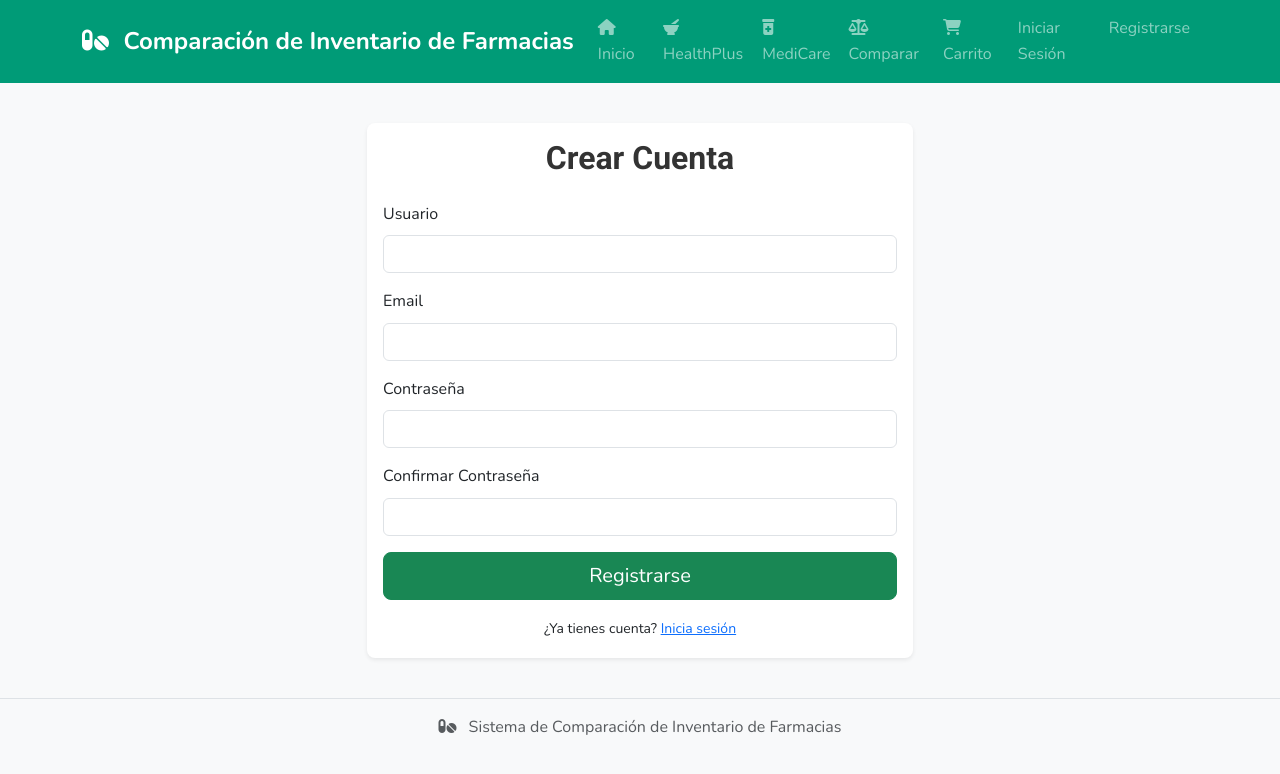
After one commit to ramielk/Comparador-de-precios-farmacias, a Flask app: page /register in a window 1280 px wide. The commit adds this page. Shown: the top 774 px of the page. Run offline with Flask 3, Linux system fonts and the light colour scheme; some libraries are stand-ins or nearby versions.

Commit message:
Raymodificación

```diff
--- a/app.py
+++ b/app.py
@@ -1,6 +1,15 @@
+from flask_talisman import Talisman
+from flask_limiter import Limiter
+from flask_limiter.util import get_remote_address
+from flask_sqlalchemy import SQLAlchemy
+from flask_login import LoginManager, login_user, logout_user, login_required, current_user
+from flask_wtf.csrf import CSRFProtect
+from werkzeug.security import generate_password_hash, check_password_hash
+from flask import Flask, render_template, request, redirect, url_for, session, flash
+from forms import RegistrationForm, LoginForm
+
 import logging
 import os
-from flask import Flask, render_template, request, redirect, url_for, session, flash
 from pharmacy_data import get_pharmacy_data, get_product_by_id, get_categories, filter_products
 
 # Configure logging
@@ -8,7 +17,87 @@ logging.basicConfig(level=logging.DEBUG)
 
 # Create Flask app
 app = Flask(__name__)
+
+# ======================================================================
+# CONFIGURACIÓN DE SEGURIDAD PRINCIPAL
+# ======================================================================
+
+# Configuración de seguridad - CLAVE SECRETA
 app.config['SECRET_KEY'] = os.environ.get("SESSION_SECRET", "una_clave_secreta_muy_dificil_de_adivinar_12345")
+
+# Configurar cookies seguras para protección adicional
+app.config.update(
+    SESSION_COOKIE_SECURE=True,     # Solo enviar cookies sobre HTTPS
+    SESSION_COOKIE_HTTPONLY=True,   # Prevenir acceso a cookies via JavaScript
+    SESSION_COOKIE_SAMESITE='Lax',  # Protección contra CSRF
+)
+
+# Habilitar protección CSRF global
+csrf = CSRFProtect(app)
+
+# Configurar cabeceras de seguridad HTTP con Flask-Talisman
+Talisman(
+    app,
+    content_security_policy={
+        'default-src': '\'self\'',
+        'style-src': ['\'self\'', 'https://cdn.jsdelivr.net', '\'unsafe-inline\''],
+        'script-src': ['\'self\'', 'https://cdn.jsdelivr.net', '\'unsafe-inline\''],
+        'font-src': ['\'self\'', 'https://cdn.jsdelivr.net', 'data:'],
+        'img-src': ['\'self\'', 'data:', 'https://somoscomunidad.org.ve', 'https://farmahorro.com.ve']
+    },
+    content_security_policy_nonce_in=['script-src'],
+    frame_options='SAMEORIGIN',
+    strict_transport_security=True,
+    force_https=False,  # Solo si estás detrás de un proxy HTTPS
+    session_cookie_http_only=True,  # CORRECCIÓN: http_only en lugar de httponly
+    session_cookie_secure=True
+)
+
+# Configurar protección contra fuerza bruta con Flask-Limiter
+limiter = Limiter(
+    get_remote_address,
+    app=app,
+    default_limits=["200 per day", "50 per hour"],
+    storage_uri="memory://",
+)
+
+# ======================================================================
+# CONFIGURACIÓN DE BASE DE DATOS
+# ======================================================================
+
+# Configuración de base de datos
+app.config['SQLALCHEMY_DATABASE_URI'] = 'sqlite:///site.db'
+app.config['SQLALCHEMY_TRACK_MODIFICATIONS'] = False
+db = SQLAlchemy(app)  # Crear instancia de SQLAlchemy
+
+# Definición del modelo de usuario
+class User(db.Model):
+    id = db.Column(db.Integer, primary_key=True)
+    username = db.Column(db.String(50), unique=True, nullable=False)
+    email = db.Column(db.String(100), unique=True, nullable=False)
+    password = db.Column(db.String(100), nullable=False)
+
+# Configuración de login
+login_manager = LoginManager(app)
+login_manager.login_view = 'login'
+
+# Cargador de usuario para Flask-Login
+@login_manager.user_loader
+def load_user(user_id):
+    return User.query.get(int(user_id))
+
+# Crear tablas en la base de datos
+def create_tables():
+    with app.app_context():
+        db.create_all()
+        print("¡Tablas creadas exitosamente!")
+
+# Inicializar la base de datos
+create_tables()
+
+# ======================================================================
+# FUNCIONALIDAD DE LA APLICACIÓN
+# ======================================================================
 
 # ---- Carrito de compras - Funciones de lógica ----
 def add_to_cart_logic(product_id, pharmacy_id):
@@ -33,6 +122,10 @@ def remove_from_cart_logic(product_id, pharmacy_id):
 def get_total_cart_items():
     cart = session.get('cart', {})
     return sum(cart.values())
+
+# ======================================================================
+# RUTAS DE LA APLICACIÓN
+# ======================================================================
 
 # Main route - displays both pharmacies
 @app.route('/')
@@ -126,6 +219,7 @@ def remove_cart_route(pharmacy_id, product_id):
 
 # --- NUEVA RUTA PARA VER EL CARRITO (CAMBIO PRINCIPAL) ---
 @app.route('/cart')
+@login_required
 def view_cart():
     cart = session.get('cart', {})
     pharmacy_data = get_pharmacy_data()
@@ -152,19 +246,15 @@ def view_cart():
                 })
             else:
                 flash(f"Error: Producto con ID {product_id} no encontrado en {pharmacy_data[pharmacy_id]['name']}. Podría haber sido eliminado.", 'error')
-                # Opcional: remover el ítem del carrito si el producto ya no existe
-                # del session['cart'][key]
         else:
             flash(f"Error: Farmacia con ID {pharmacy_id} no encontrada para un ítem del carrito.", 'error')
-            # Opcional: remover el ítem del carrito si la farmacia ya no existe
-            # del session['cart'][key]
 
-    total_cart_items = get_total_cart_items() # Para el contador en el layout
+    total_cart_items = get_total_cart_items()
     return render_template('cart.html',
                            cart_items=cart_items_details,
                            total_price=total_price,
-                           total_cart_items=total_cart_items, # Variable para el layout
-                           active_page='cart') # Para que el menú se resalte
+                           total_cart_items=total_cart_items,
+                           active_page='cart')
 
 # Product comparison route
 @app.route('/compare')
@@ -196,5 +286,53 @@ def compare():
                             active_page='compare',
                             total_cart_items=total_cart_items)
 
+# ======================================================================
+# RUTAS DE AUTENTICACIÓN CON PROTECCIÓN ADICIONAL
+# ======================================================================
+
+@app.route('/register', methods=['GET', 'POST'])
+def register():
+    if current_user.is_authenticated:
+        return redirect(url_for('index'))
+
+    form = RegistrationForm()
+    if form.validate_on_submit():
+        hashed_password = generate_password_hash(form.password.data)
+        user = User(username=form.username.data, email=form.email.data, password=hashed_password)
+        db.session.add(user)
+        db.session.commit()
+        flash('¡Cuenta creada exitosamente! Ahora puedes iniciar sesión', 'success')
+        return redirect(url_for('login'))
+
+    return render_template('register.html', title='Registro', form=form)
+
+@app.route('/login', methods=['GET', 'POST'])
+@limiter.limit("5 per minute", error_message="Demasiados intentos. Por favor espera 1 minuto.")  # Protección contra fuerza bruta
+def login():
+    if current_user.is_authenticated:
+        return redirect(url_for('index'))
+
+    form = LoginForm()
+    if form.validate_on_submit():
+        user = User.query.filter_by(email=form.email.data).first()
+        if user and check_password_hash(user.password, form.password.data):
+            login_user(user)
+            next_page = request.args.get('next')
+            return redirect(next_page) if next_page else redirect(url_for('index'))
+        else:
+            flash('Inicio de sesión fallido. Verifica email y contraseña', 'danger')
+
+    return render_template('login.html', title='Iniciar Sesión', form=form)
+
+@app.route('/logout')
+@login_required
+def logout():
+    logout_user()
+    return redirect(url_for('index'))
+
+# ======================================================================
+# INICIO DE LA APLICACIÓN
+# ======================================================================
+
 if __name__ == '__main__':
     app.run(host='0.0.0.0', port=5000, debug=True)
--- /dev/null
+++ b/forms.py
@@ -0,0 +1,53 @@
+from flask_wtf import FlaskForm
+from wtforms import StringField, PasswordField, SubmitField
+from wtforms.validators import DataRequired, Email, EqualTo, Length, ValidationError
+import re
+
+# Validación personalizada para fortaleza de contraseña
+def strong_password(form, field):
+    password = field.data
+    if len(password) < 8:
+        raise ValidationError('La contraseña debe tener al menos 8 caracteres')
+    if not re.search(r'[A-Z]', password):
+        raise ValidationError('Debe contener al menos una letra mayúscula')
+    if not re.search(r'[a-z]', password):
+        raise ValidationError('Debe contener al menos una letra minúscula')
+    if not re.search(r'[0-9]', password):
+        raise ValidationError('Debe contener al menos un número')
+    if not re.search(r'[!@#$%^&*(),.?":{}|<>]', password):
+        raise ValidationError('Debe contener al menos un carácter especial')
+
+class RegistrationForm(FlaskForm):
+    username = StringField('Usuario', validators=[
+        DataRequired(),
+        Length(min=4, max=20, message='El usuario debe tener entre 4 y 20 caracteres')
+    ])
+
+    email = StringField('Email', validators=[
+        DataRequired(),
+        Email(message='Ingresa un email válido')
+    ])
+
+    password = PasswordField('Contraseña', validators=[
+        DataRequired(message='La contraseña es obligatoria'),
+        strong_password  # Validación personalizada de fortaleza
+    ])
+
+    confirm_password = PasswordField('Confirmar Contraseña', validators=[
+        DataRequired(message='Por favor confirma tu contraseña'),
+        EqualTo('password', message='Las contraseñas no coinciden')
+    ])
+
+    submit = SubmitField('Registrarse')
+
+class LoginForm(FlaskForm):
+    email = StringField('Email', validators=[
+        DataRequired(),
+        Email(message='Ingresa un email válido')
+    ])
+
+    password = PasswordField('Contraseña', validators=[
+        DataRequired(message='La contraseña es obligatoria')
+    ])
+
+    submit = SubmitField('Iniciar Sesión')
--- a/templates/layout.html
+++ b/templates/layout.html
@@ -1,4 +1,4 @@
-><!DOCTYPE html>
+<!DOCTYPE html>
 <html lang="es">
 <head>
     <meta charset="UTF-8">
@@ -50,7 +50,7 @@
                 <span class="navbar-toggler-icon"></span>
             </button>
             <div class="collapse navbar-collapse" id="navbarNav">
-                <ul class="navbar-nav ms-auto">
+                                <ul class="navbar-nav ms-auto">
                     <li class="nav-item">
                         <a class="nav-link {% if active_page == 'home' %}active{% endif %}" href="{{ url_for('index') }}">
                             <i class="fas fa-home me-1"></i> Inicio
@@ -71,7 +71,6 @@
                             <i class="fas fa-balance-scale me-1"></i> Comparar
                         </a>
                     </li>
-                    {# ¡CAMBIO 2: Añadimos un enlace para ver el carrito con un contador de ítems! #}
                     <li class="nav-item">
                         <a class="nav-link {% if active_page == 'cart' %}active{% endif %}" href="{{ url_for('view_cart') }}">
                             <i class="fas fa-shopping-cart me-1"></i> Carrito
@@ -80,6 +79,23 @@
                             {% endif %}
                         </a>
                     </li>
+
+                    <!-- NUEVO CÓDIGO DE AUTENTICACIÓN -->
+                    {% if current_user.is_authenticated %}
+                        <li class="nav-item">
+                            <span class="nav-link">Hola, {{ current_user.username }}</span>
+                        </li>
+                        <li class="nav-item">
+                            <a class="nav-link" href="{{ url_for('logout') }}">Cerrar Sesión</a>
+                        </li>
+                    {% else %}
+                        <li class="nav-item">
+                            <a class="nav-link" href="{{ url_for('login') }}">Iniciar Sesión</a>
+                        </li>
+                        <li class="nav-item">
+                            <a class="nav-link" href="{{ url_for('register') }}">Registrarse</a>
+                        </li>
+                    {% endif %}
                 </ul>
             </div>
         </div>
--- /dev/null
+++ b/templates/register.html
@@ -0,0 +1,42 @@
+{% extends "layout.html" %}
+
+{% block title %}Registro{% endblock %}
+
+{% block content %}
+<div class="row justify-content-center">
+    <div class="col-md-6">
+        <div class="card shadow-sm">
+            <div class="card-body">
+                <h2 class="text-center mb-4">Crear Cuenta</h2>
+                <form method="POST" action="">
+                    {{ form.hidden_tag() }}
+                    <div class="mb-3">
+                        {{ form.username.label(class="form-label") }}
+                        {{ form.username(class="form-control") }}
+                    </div>
+                    <div class="mb-3">
+                        {{ form.email.label(class="form-label") }}
+                        {{ form.email(class="form-control") }}
+                    </div>
+                    <div class="mb-3">
+                        {{ form.password.label(class="form-label") }}
+                        {{ form.password(class="form-control") }}
+                    </div>
+                    <div class="mb-3">
+                        {{ form.confirm_password.label(class="form-label") }}
+                        {{ form.confirm_password(class="form-control") }}
+                    </div>
+                    <div class="d-grid">
+                        {{ form.submit(class="btn btn-success btn-lg") }}
+                    </div>
+                </form>
+                <div class="mt-3 text-center">
+                    <small>
+                        ¿Ya tienes cuenta? <a href="{{ url_for('login') }}">Inicia sesión</a>
+                    </small>
+                </div>
+            </div>
+        </div>
+    </div>
+</div>
+{% endblock %}
```
Also changed, not shown: models.py (added, +12 -0 lines), templates/login.html (added, +34 -0 lines), instance/site.db (added).
